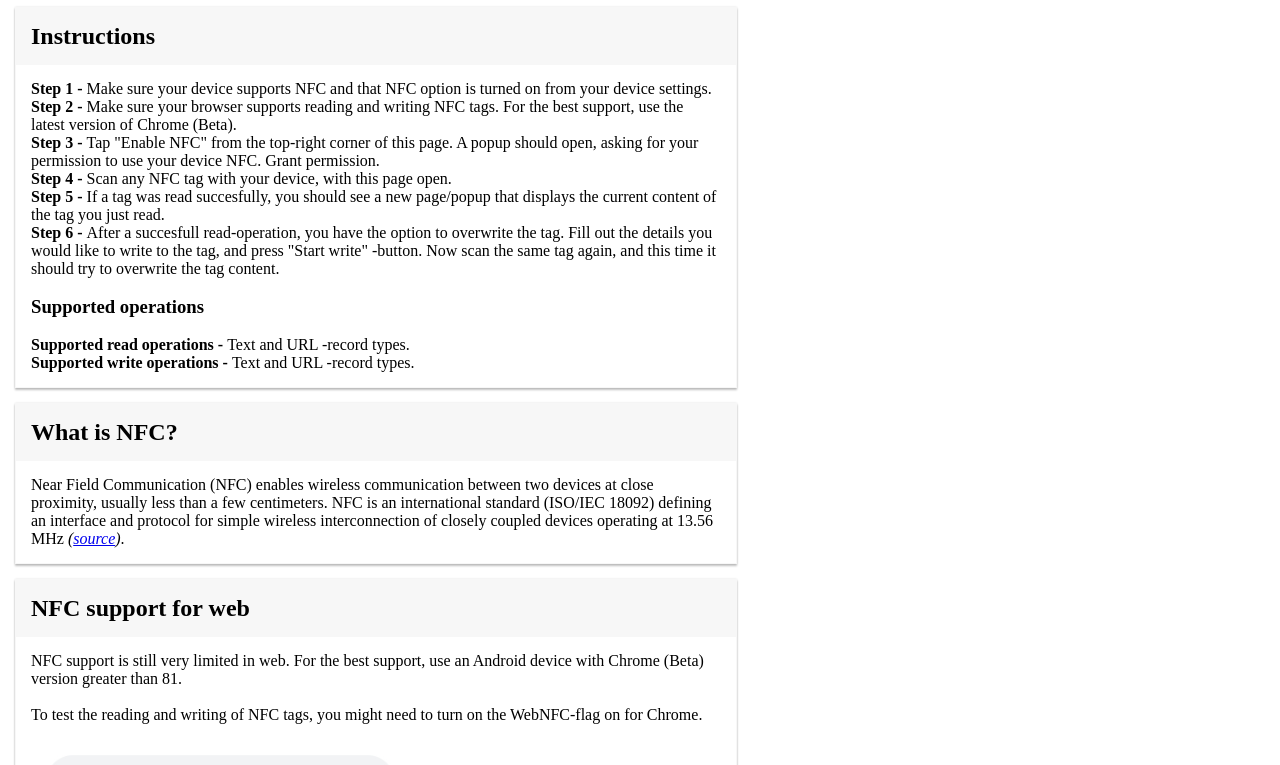
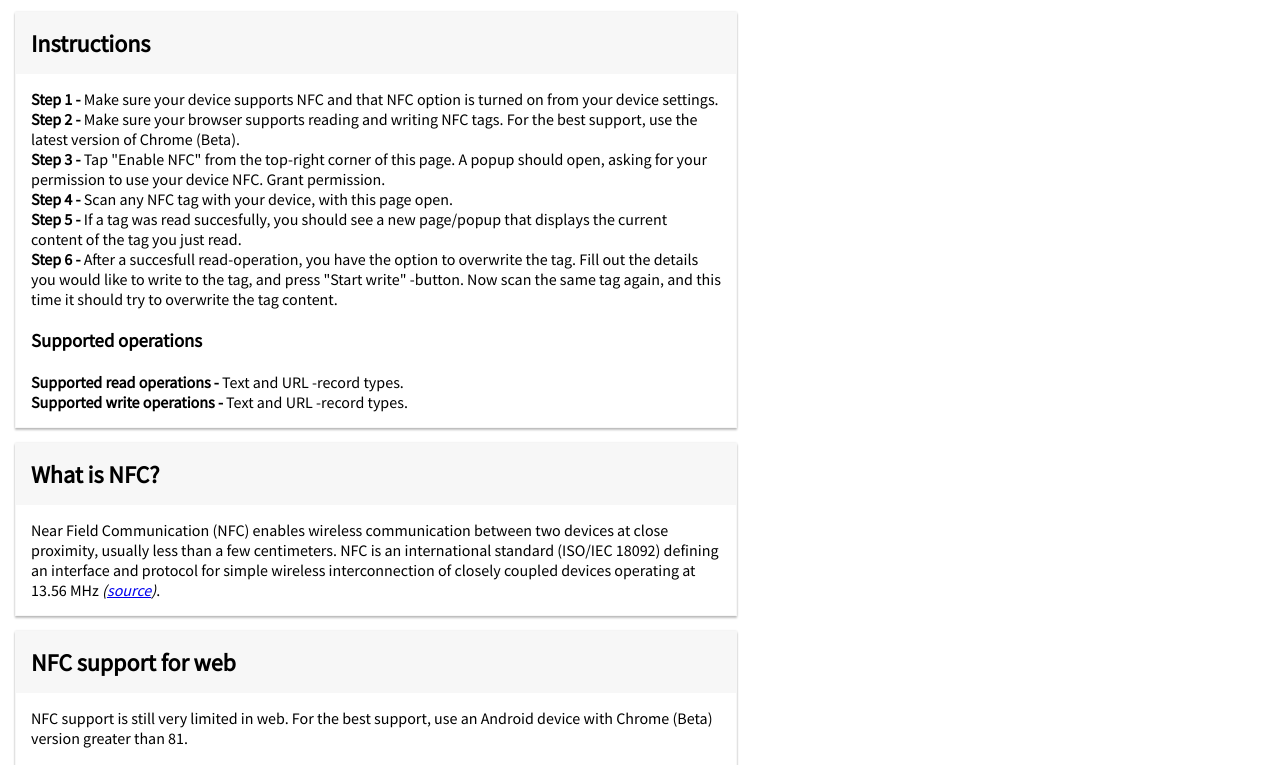
Before and after one commit to codemysoul/webnfc, a website: page public/index.html in a window 1280 px wide. Shown: the part 153-918 px from the top of the page. Drawn offline with Linux system fonts and the light colour scheme; some packages are replaced by stand-ins of ours.

Commit message:
add custom font

```diff
--- a/public/index.html
+++ b/public/index.html
@@ -72,6 +72,8 @@
 
     <!-- STYLES -->
     <link rel="stylesheet" href="styles.css">
+    <link rel="preconnect" href="https://fonts.gstatic.com/" crossorigin>
+    <link href="https://fonts.googleapis.com/css?family=Source+Sans+Pro&display=swap" rel="stylesheet">
 </head>
 
 <body>
--- a/public/service-worker.js
+++ b/public/service-worker.js
@@ -14,7 +14,7 @@ var cacheFiles = [
     '/assets/guide.png',
     '/manifest.webmanifest',
     '/assets/splash/manifest-icon-192.png',
-    '/assets/splash/manifest-icon-512.png',
+    '/assets/splash/manifest-icon-512.png'
 ]
 
 self.addEventListener('install', function (e) {
@@ -54,8 +54,8 @@ self.addEventListener('activate', function (e) {
 
 self.addEventListener('fetch', function (e) {
 
-    // Analytics should not be cached
-    if (e.request.url.includes('__') || e.request.url.includes('googletagmanager') || e.request.url.includes('google-analytics')) {
+    // Analytics, fonts should not be cached
+    if (e.request.url.includes('__') || e.request.url.includes('googletagmanager') || e.request.url.includes('google-analytics') || e.request.url.includes('fonts.gstatic.com')) {
         return false;
     }
 
--- a/public/styles.css
+++ b/public/styles.css
@@ -1,5 +1,6 @@
 * {
   margin: 0;
+  font-family: "Source Sans Pro", Arial;
 }
 
 header {
```
